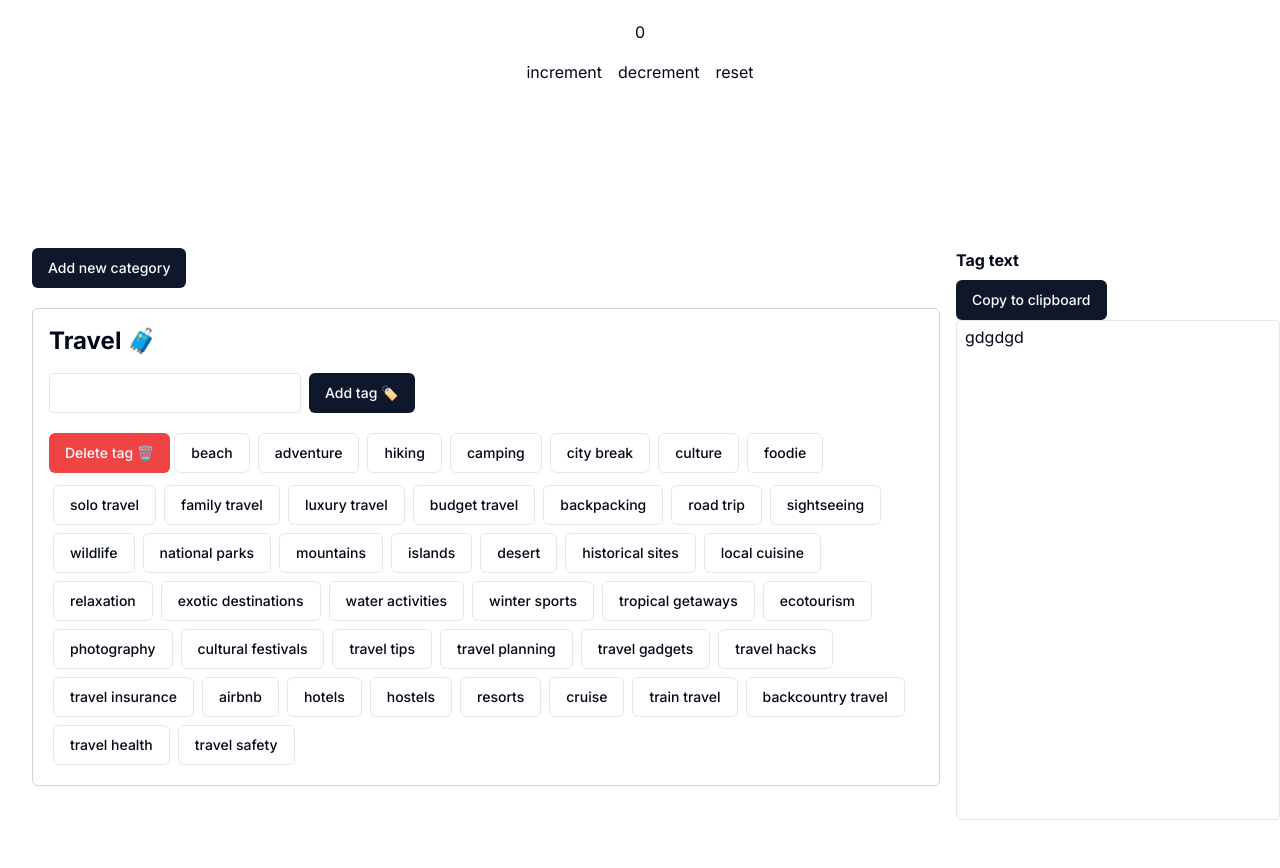
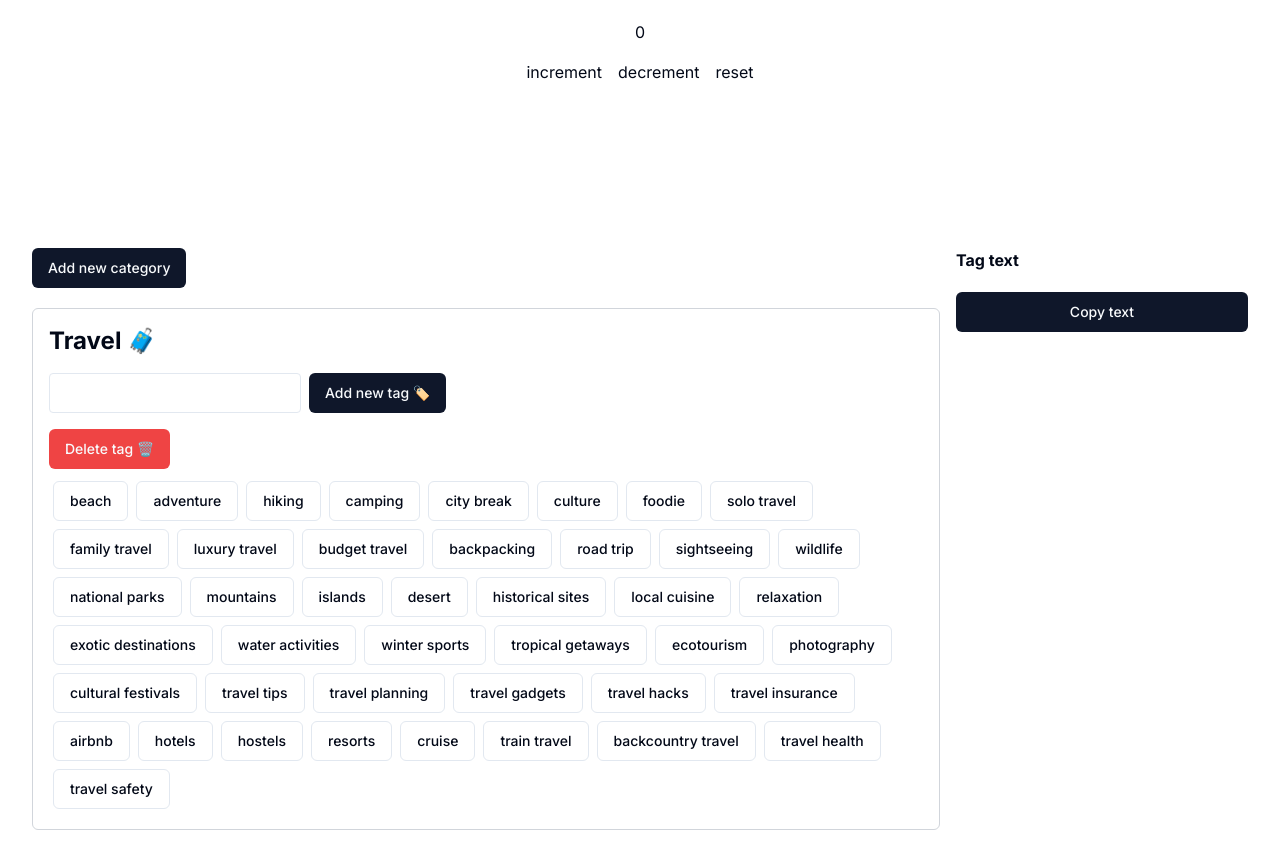
Before and after one commit to quangnvo/alata, a Next.js app in the folder front-end/: page / in a window 1280 px wide. Shown: the top 868 px of the page. Built offline with nearby package versions, Linux system fonts and the light colour scheme.

Commit message:
modify the click tag button

```diff
--- a/front-end/components/TagSection.tsx
+++ b/front-end/components/TagSection.tsx
@@ -3,11 +3,12 @@
 import { useState } from 'react';
 import { Button } from "@/components/ui/button"
 import { useAppDispatch, useAppSelector } from "@/redux/hooks";
-
+import { decrement, increment, reset } from "@/redux/features/counterSlice";
+import { addTagText } from "@/redux/features/tagSlice";
 
 const TagSection = () => {
 
-    const { tagSection } = useAppSelector((state) => state.tagReducer);
+    const { tagSection, tagTextAdded } = useAppSelector((state) => state.tagReducer);
     const dispatch = useAppDispatch();
 
     const [textValue, setTextValue] = useState<string>('');
@@ -15,33 +16,21 @@ const TagSection = () => {
     const [tags, setTags] = useState<string[]>(tagSection[0].tags);
     const [addTagValue, setAddTagValue] = useState<string>('');
 
-    const handleTagClick = (tag: string) => {
-        const tags = textValue.split(',').map((t) => t.trim()); // Split existing tags
-        if (tags.includes(tag)) {
-            const updatedTags = tags.filter((t) => t !== tag); // Remove the tag
-            const newTextValue = updatedTags.length > 0 ? updatedTags.join(', ') : ''; // Update the text without the removed tag
-            setTextValue(newTextValue);
-        } else {
-            const newTextValue = textValue ? `${textValue}, ${tag}` : tag; // Add the tag
-            setTextValue(newTextValue);
-        }
+    const handleAddTagClick = () => {
+
     };
 
+    const handleTagClick = (tag: string) => {
+        dispatch(addTagText(tag));
+    };
+
+
     const handleDeleteClick = () => {
-        setDeleteMode(!deleteMode);
+        alert('Delete mode');
     };
 
     const handleTagDelete = (tagToDelete: string) => {
-        const updatedTags = tags.filter((tag) => tag !== tagToDelete);
-        setTags(updatedTags);
-    };
-
-    const handleAddTagClick = () => {
-        if (addTagValue) {
-            const updatedTags = [...tags, addTagValue];
-            setTags(updatedTags);
-            setAddTagValue('');
-        }
+        alert('Delete tag: ' + tagToDelete);
     };
 
     const handleInputChange = (event: React.ChangeEvent<HTMLInputElement>) => {
@@ -85,16 +74,20 @@ const TagSection = () => {
                     className="border rounded px-2 py-1 mr-2"
                 />
                 <Button onClick={handleAddTagClick}>
-                    Add tag 🏷️
+                    Add new tag 🏷️
                 </Button>
             </div>
 
-            <Button className='mb-2' onClick={handleDeleteClick} variant="destructive">
-                {deleteMode ? 'Done' : 'Delete tag 🗑️'}
-            </Button>
+            <div>
+                <Button className='mb-2' onClick={handleDeleteClick} variant="destructive">
+                    {deleteMode ? 'Done' : 'Delete tag 🗑️'}
+                </Button>
+            </div>
 
             {/* Tags */}
-            {renderTags()}
+            <div>
+                {renderTags()}
+            </div>
         </div>
     )
 }
--- a/front-end/components/TagTextAddedArea.tsx
+++ b/front-end/components/TagTextAddedArea.tsx
@@ -2,41 +2,27 @@
 
 import { useState } from 'react';
 import { Button } from "@/components/ui/button"
-import { useAppDispatch, useAppSelector } from "@/redux/hooks";
+import { useAppSelector } from "@/redux/hooks";
 
 const TagTextAddedArea = () => {
 
     const { tagTextAdded } = useAppSelector((state) => state.tagReducer);
-    const dispatch = useAppDispatch();
-
-    const [textValue, setTextValue] = useState<string>(tagTextAdded);
-    const textAreaStyle = {
-        minWidth: '300px', // Default minimum width
-        minHeight: '500px', // Default minimum height
-        height: 'auto', // Allows vertical expansion
-
-    };
-
-    const handleTextAreaChange = (event: React.ChangeEvent<HTMLTextAreaElement>) => {
-        setTextValue(event.target.value);
-    };
 
     const handleCopyToClipboard = () => {
-        navigator.clipboard.writeText(textValue);
+        navigator.clipboard.writeText(tagTextAdded);
     };
 
     return (
-        <div className='fixed'>
+        <div className='flex flex-col gap-3'>
             <p className='font-bold mb-2'>Tag text</p>
+
             <Button onClick={handleCopyToClipboard}>
-                Copy to clipboard
+                Copy text
             </Button>
-            <textarea
-                className="border rounded px-2 py-1 w-full mb-4 resize-none"
-                value={textValue}
-                onChange={handleTextAreaChange}
-                style={textAreaStyle}
-            />
+
+            <p>
+                {tagTextAdded}
+            </p>
         </div>
     )
 }
--- a/front-end/redux/features/tagSlice.ts
+++ b/front-end/redux/features/tagSlice.ts
@@ -51,15 +51,21 @@ const initialState = {
 			],
 		},
 	],
-	tagTextAdded: 'gdgdgd',
+	tagTextAdded: '',
 }
 
 const tagSlice = createSlice({
 	name: 'tagReducer',
 	initialState,
-	reducers: {},
+	reducers: {
+		addTagText: (state, action) => {
+			console.log('đã vào reducer')
+			state.tagTextAdded = action.payload
+			console.log('state.tagTextAdded', state.tagTextAdded)
+		},
+	},
 })
 
-export const {} = tagSlice.actions
+export const { addTagText } = tagSlice.actions
 
 export default tagSlice.reducer
```
